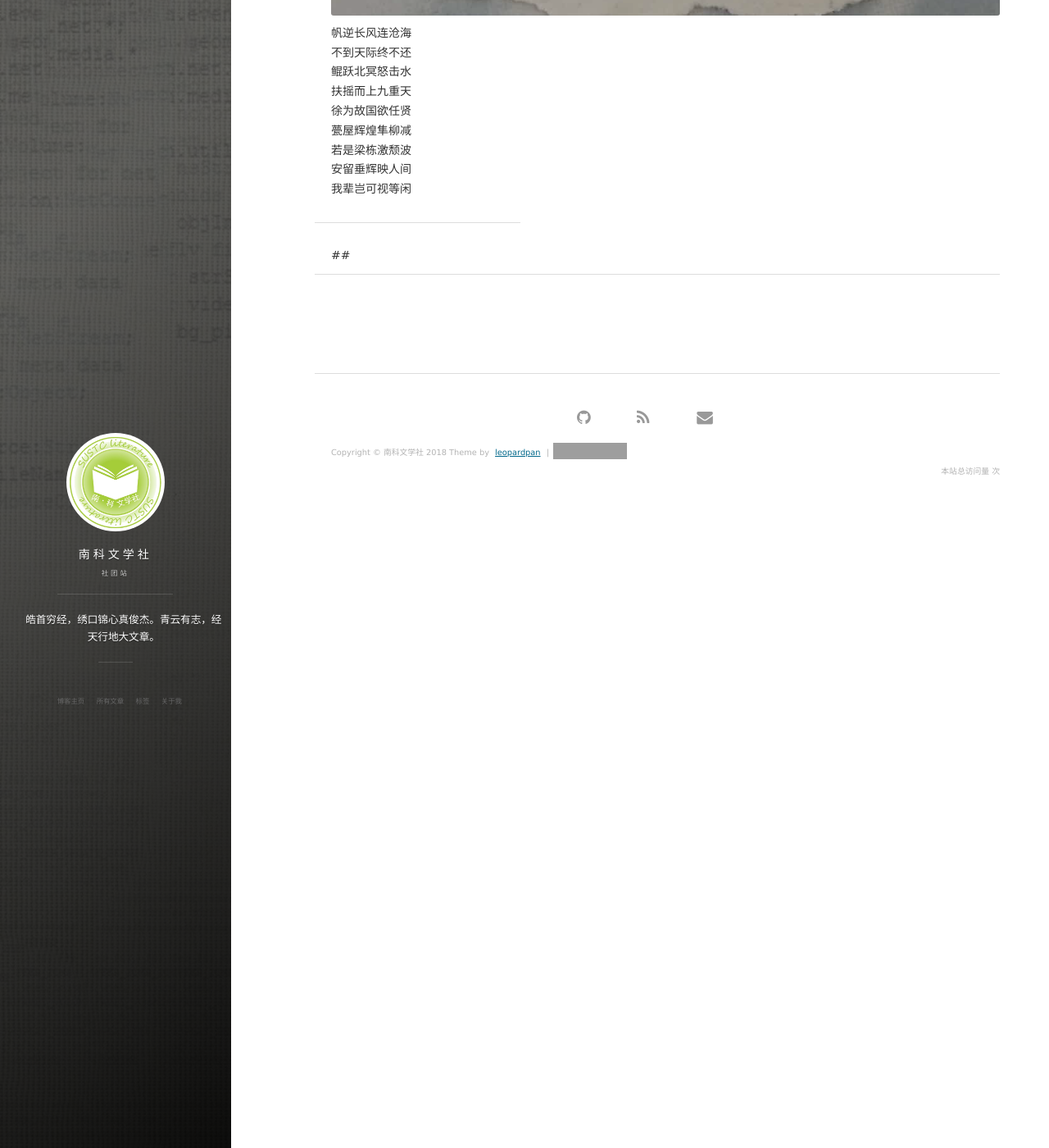
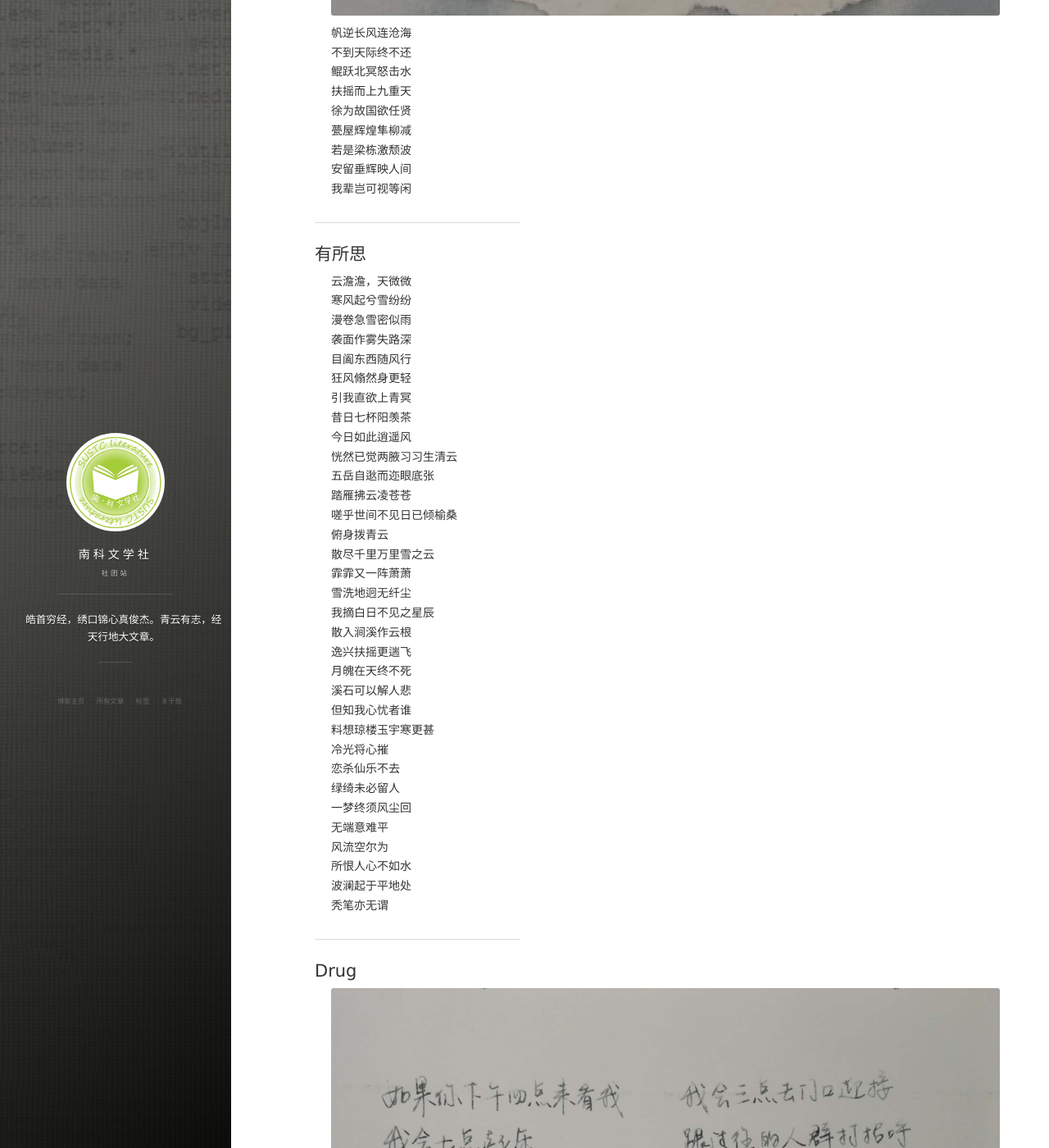
Before and after one commit to SUSTech-MMA/sustech-mma.github.io, a Jekyll site: the page built from _posts/2016-07-10-《高中》——罗暮森.md, in a window 1280 px wide and 1400 px high, scrolled down 1675 px. Shown: the whole window at 82% size. Built offline with Jekyll 4.4.1, drawn with Linux system fonts in a browser that asks for light colours; nearby versions of some CDN libraries; comment, search, counter and statistics services are not loaded; grey boxes are pictures that could not be loaded.

Commit message:
罗暮森

```diff
--- a/_posts/2016-07-10-《高中》——罗暮森.md
+++ b/_posts/2016-07-10-《高中》——罗暮森.md
@@ -10,13 +10,13 @@ tag: 罗暮森
 
 ## 游戏
 
-![](/images/posts/2016-07-10-gao-zhong-2.png)
+![](/images/posts/2016-07-10-gao-zhong-1.png)
 
 * * *
 
 ## 无题
 
-![](/images/posts/2016-07-10-gao-zhong-1.png)
+![](/images/posts/2016-07-10-gao-zhong-2.png)
 
 帆逆长风连沧海
 不到天际终不还
@@ -30,4 +30,49 @@ tag: 罗暮森
 
 * * *
 
-##
+## 有所思
+云澹澹，天微微
+寒风起兮雪纷纷
+漫卷急雪密似雨
+袭面作雾失路深
+目阖东西随风行
+狂风翛然身更轻
+引我直欲上青冥
+昔日七杯阳羡茶
+今日如此逍遥风
+恍然已觉两腋习习生清云
+五岳自逖而迩眼底张
+踏雁拂云凌苍苍
+嗟乎世间不见日已倾榆桑
+俯身拨青云
+散尽千里万里雪之云
+霏霏又一阵萧萧
+雪洗地迥无纤尘
+我摘白日不见之星辰
+散入涧溪作云根
+逸兴扶摇更遄飞
+月魄在天终不死
+溪石可以解人悲
+但知我心忧者谁
+料想琼楼玉宇寒更甚
+冷光将心摧
+恋杀仙乐不去
+绿绮未必留人
+一梦终须风尘回
+无端意难平
+风流空尔为
+所恨人心不如水
+波澜起于平地处
+秃笔亦无谓
+
+* * *
+
+## Drug
+
+![](/images/posts/2016-07-10-gao-zhong-3.jpg)
+
+* * *
+
+## 抒狂惑云
+
+![](/images/posts/2016-07-10-gao-zhong-4.jpg)
```
Also changed, not shown: images/posts/2016-07-10-gao-zhong-1.jpg (renamed from images/posts/2016-07-10-gao-zhong-2.jpg), images/posts/2016-07-10-gao-zhong-2.png (renamed from images/posts/2016-07-10-gao-zhong-1.png), images/posts/2016-07-10-gao-zhong-3.jpg (added), images/posts/2016-07-10-gao-zhong-4.jpg (added).
